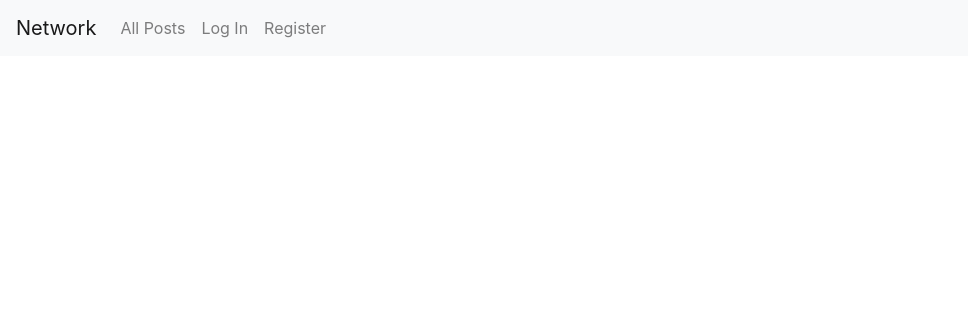
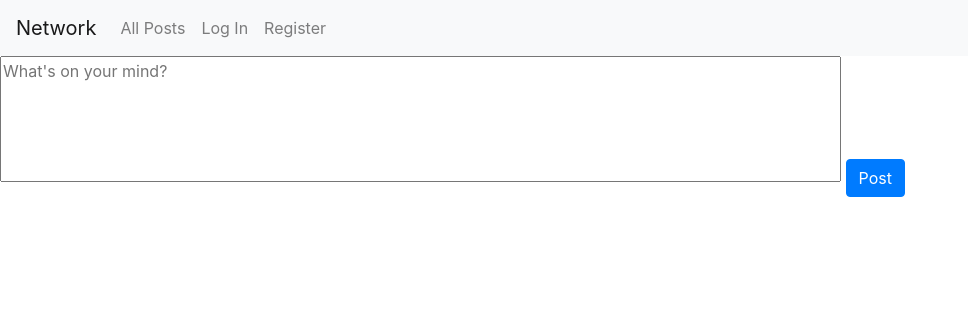
Before and after one commit to sandorbence/cs50, a Django app: page / in a window 1280 px wide. Shown: the top 316 px of the page, without its empty margins (0-968 px from the left). Run offline with Django 4.2, Linux system fonts and the light colour scheme; data that the repository does not hold is empty; some libraries are stand-ins or nearby versions.

Commit message:
Add new post
Users can now create new posts which will appear immediately.

```diff
--- a/project4/network/static/network/styles.css
+++ b/project4/network/static/network/styles.css
@@ -1,3 +1,7 @@
+textarea {
+    resize: none;
+}
+
 .post-container {
     border: 1px solid;
     border-radius: 10px;
@@ -5,6 +9,11 @@
     padding: 10px;
 }
 
+.post-date {
+    display: flex;
+    justify-content: flex-end;
+}
+
 #user-id {
     display: none;
 }
--- a/project4/network/static/scripts/index.js
+++ b/project4/network/static/scripts/index.js
@@ -1,7 +1,39 @@
-const container = document.getElementById('posts-container');
+document.addEventListener('DOMContentLoaded', () => {
 
-fetch('posts/all')
-    .then(response => response.json())
-    .then(posts => {
-        posts.forEach(post => create_post(post, container));
+    load_posts()
+
+    const form = document.getElementById('new-post');
+    form.onsubmit = () => create_new_post();
+
+});
+
+function load_posts() {
+    const container = document.getElementById('posts-container');
+    // Clear container before populating it
+    container.innerHTML = '';
+
+    // Clear textarea after posting
+    document.getElementById('new-post-text').value = '';
+
+    // Get all posts by all users
+    fetch('/posts/all')
+        .then(response => response.json())
+        .then(posts => {
+            posts.forEach(post => create_post(post, container));
+        });
+}
+
+function create_new_post() {
+    let text = document.getElementById('new-post-text').value;
+
+    fetch('/posts', {
+        method: 'POST',
+        body: JSON.stringify({
+            text: text
+        })
     })
+        .then(response => response.json())
+        .then(() => load_posts())
+
+    return false;
+}
--- a/project4/network/static/scripts/utils.js
+++ b/project4/network/static/scripts/utils.js
@@ -7,7 +7,7 @@ function create_element(content, className, parent) {
 
 function create_post(post, container) {
     let post_container = document.createElement('div');
-    create_element(`<a href='user/${post.user}'>${post.user}</a>`, 'post-user', post_container);
+    create_element(`<a href='/user/${post.user}'>${post.user}</a>`, 'post-user', post_container);
     create_element(post.text, 'post-text', post_container);
     create_element(post.date, 'post-date', post_container);
     post_container.classList.add('post-container');
--- a/project4/network/templates/network/index.html
+++ b/project4/network/templates/network/index.html
@@ -3,7 +3,13 @@
 {% load static %}
 
 {% block body %}
-    <div id="posts-container"></div>
-    <script src="{% static 'scripts/utils.js' %}"></script>
-    <script src="{% static 'scripts/index.js' %}"></script>
+<div id="new-post-container">
+    <form id="new-post">
+        <textarea id="new-post-text" cols="80" rows="5" placeholder="What's on your mind?"></textarea>
+        <button class="btn btn-primary" type="submit">Post</button>
+    </form>
+</div>
+<div id="posts-container"></div>
+<script src="{% static 'scripts/utils.js' %}"></script>
+<script src="{% static 'scripts/index.js' %}"></script>
 {% endblock %}
--- a/project4/network/urls.py
+++ b/project4/network/urls.py
@@ -13,5 +13,6 @@ urlpatterns = [
 
     # API routes
     path("users/<int:user_id>", views.user, name="user"),
+    path("posts", views.post, name="post"),
     path("posts/<str:filter>", views.posts, name="posts")
 ]
--- a/project4/network/views.py
+++ b/project4/network/views.py
@@ -5,6 +5,8 @@ from django.http import HttpResponse, HttpResponseRedirect, JsonResponse
 from django.shortcuts import render
 from django.urls import reverse
 from django.views.decorators.csrf import csrf_exempt
+import json
+from datetime import datetime
 
 from .models import User, Post
 
@@ -12,7 +14,7 @@ from .models import User, Post
 def index(request):
     posts = Post.objects.order_by("-date").all()
     return render(request, "network/index.html", {
-        'posts': posts
+        "posts": posts
     })
 
 
@@ -83,6 +85,26 @@ def user(request, user_id):
 
 @csrf_exempt
 @login_required
+def post(request):
+
+    if request.method != "POST":
+        return JsonResponse({"error": "POST request required."}, status=400)
+
+    text = json.loads(request.body).get("text")
+
+    if text == "":
+        return JsonResponse({"error": "The post must have text."}, status=400)
+    post = Post(
+        user=request.user,
+        text=text,
+        date=datetime.now()
+    )
+    post.save()
+    return JsonResponse({"message": "Post created successfully."}, status=201)
+
+
+@csrf_exempt
+@login_required
 def posts(request, filter):
 
     match filter:
```
Also changed, not shown: project4/network/models.py (+2 -9 lines), project4/db.sqlite3.
